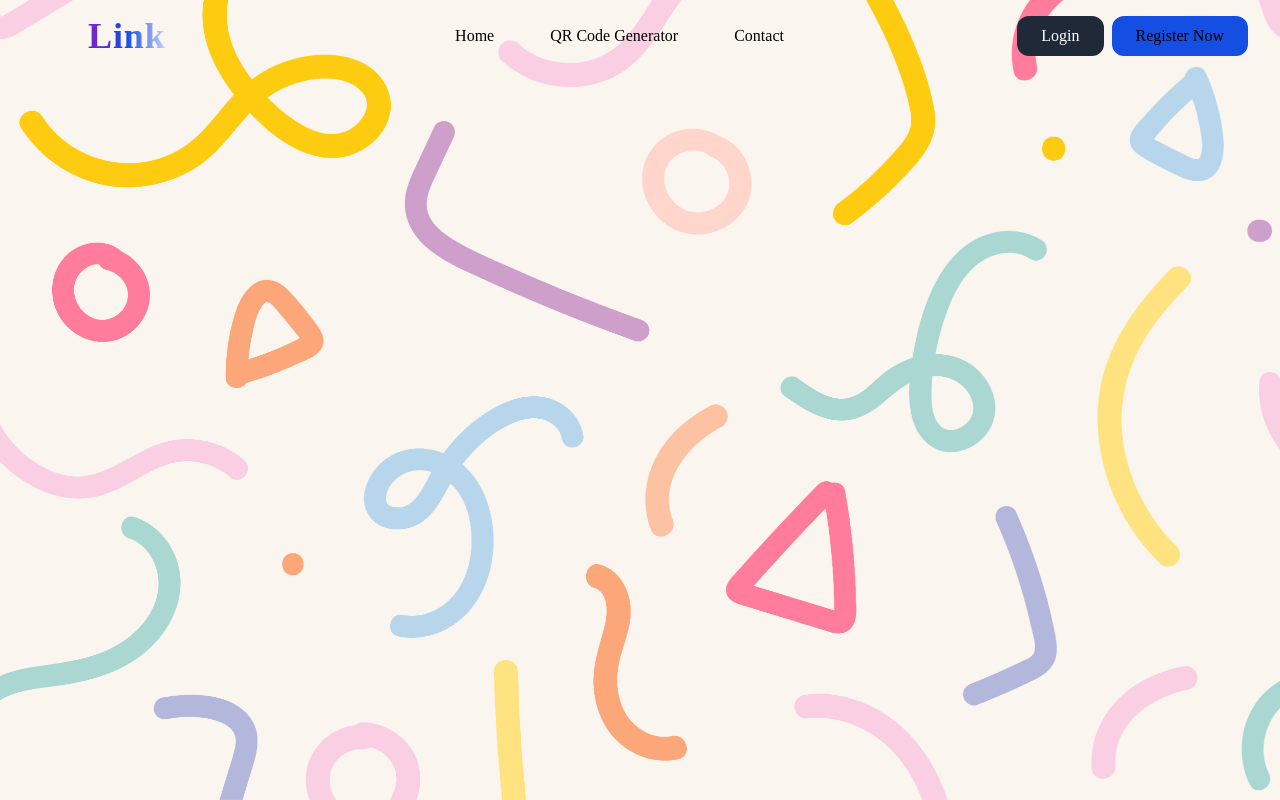
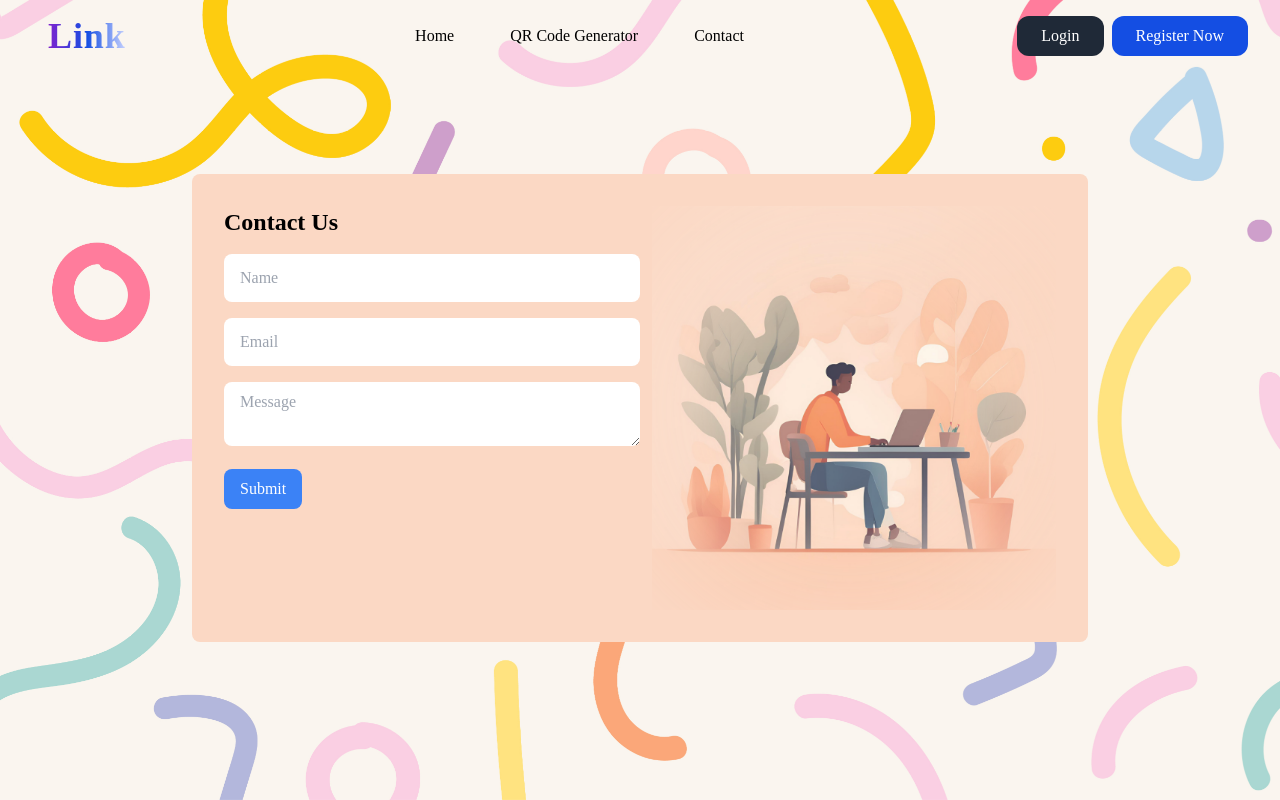
Before and after one commit to KadirOzerOzturk/url-shortener-frontend, a React (Create React App) app: page /contact in a window 1280 px wide. Built offline with nearby package versions, Linux system fonts and the light colour scheme.

Commit message:
feat: add Contact page and integrate with routing; enhance GoogleAds component for better ad loading

```diff
--- a/src/App.js
+++ b/src/App.js
@@ -4,6 +4,7 @@ import bg from "./assets/playfull-bg.jpg";
 import GoogleAds from "./components/GoogleAds";
 import QrGenerator from "./pages/QrGenerator"; // Yeni sayfanın importu
 import Home from "./pages/Home";
+import Contact from "./pages/Contact";
 
 function App() {
   return (
@@ -19,6 +20,7 @@ function App() {
         <Routes>
           <Route path="/" element={<Home />} />
           <Route path="/qr-generator" element={<QrGenerator />} />
+          <Route path="/contact" element={<Contact />} />
         </Routes>
 
         <div className="absolute top-1/2 left-0 transform -translate-y-1/2 ml-4 hidden md:block">
--- a/src/components/GoogleAds.jsx
+++ b/src/components/GoogleAds.jsx
@@ -1,27 +1,31 @@
-import React, { useEffect } from "react";
+import React, { useEffect, useRef, useState } from "react";
 
 function GoogleAds() {
+  const adRef = useRef(null);
+  const isPushed = useRef(false); // Track if adsbygoogle.push() has already been called
+
   useEffect(() => {
-    // Google Ads scriptini yüklemek
+    if (!window.adsbygoogle) {
+      // Load the AdSense script only once
       const script = document.createElement("script");
       script.src = "https://pagead2.googlesyndication.com/pagead/js/adsbygoogle.js";
       script.async = true;
       script.crossOrigin = "anonymous";
       script.onload = () => {
-      // Script yüklendikten sonra adsbygoogle.push() fonksiyonunu çağırıyoruz
-      if (window.adsbygoogle) {
+        if (adRef.current && !isPushed.current) {
+          window.adsbygoogle = window.adsbygoogle || [];
           window.adsbygoogle.push({});
+          isPushed.current = true; // Mark ads as initialized
         }
       };
 
       document.body.appendChild(script);
-
-    return () => {
-      // Component unmount olduğunda scripti kaldırıyoruz
-      document.body.removeChild(script);
-    };
-  }, []); // useEffect sadece component mount olduğunda çalışacak
-
+    } else if (adRef.current && !isPushed.current) {
+      // If script is already loaded, just push ads once
+      window.adsbygoogle.push({});
+      isPushed.current = true;
+    }
+  }, []);
   return (
     <div>
       <ins
@@ -36,6 +40,7 @@ function GoogleAds() {
         data-ad-format="auto"
         data-full-width-responsive="true"
       ></ins>
+
     </div>
   );
 }
--- a/src/components/Navbar.jsx
+++ b/src/components/Navbar.jsx
@@ -2,45 +2,124 @@ import React, { useEffect, useState } from "react";
 
 function Navbar() {
   const [isScrolled, setIsScrolled] = useState(false);
+  const [menuOpen, setMenuOpen] = useState(false);
 
   useEffect(() => {
     const handleScroll = () => {
-        if (window.scrollY > 50) {
-          setIsScrolled(true);
-        } else {
-          setIsScrolled(false);
-        }
+      setIsScrolled(window.scrollY > 50);
     };
 
     window.addEventListener("scroll", handleScroll);
     return () => window.removeEventListener("scroll", handleScroll);
   }, []);
+
   return (
-    <div className={`fixed top-0 left-0 right-0 z-50 flex justify-between items-center px-8 py-4 transition-all duration-300 ${isScrolled ? "bg-white shadow-md" : ""}`}>
+    <div>
+      {/* Navbar */}
+      <div
+        className={`fixed top-0 left-0 right-0 z-50 flex justify-between items-center px-8 py-4 transition-all duration-300 ${
+          isScrolled ? "bg-white shadow-md" : ""
+        }`}
+      >
+        {/* Logo */}
         <a
           href="/"
-        className="font-bold text-4xl tracking-wide mx-14 bg-gradient-to-r from-purple-700 via-[#144EE3] to-indigo-200 inline-block text-transparent bg-clip-text"
+          className="font-bold text-4xl tracking-wide mx-4 bg-gradient-to-r from-purple-700 via-[#144EE3] to-indigo-200 inline-block text-transparent bg-clip-text"
         >
           Link
         </a>
-      <div className="flex space-x-8">
+
+        {/* Desktop Menu */}
+        <div className="hidden sm:flex space-x-8">
           <a href="/" className="hover:text-gray-500 px-3 py-2 rounded-full">
             Home
           </a>
-        <a href="/qr-generator" className="hover:text-gray-500 px-3 py-2 rounded-full">
+          <a
+            href="/qr-generator"
+            className="hover:text-gray-500 px-3 py-2 rounded-full"
+          >
             QR Code Generator
           </a>
-        <a href="/" className="hover:text-gray-500 px-3 py-2 rounded-full">
+          <a href="/contact" className="hover:text-gray-500 px-3 py-2 rounded-full">
             Contact
           </a>
         </div>
-      <div className="flex space-x-2">
+
+        {/* Desktop Login/Register Buttons */}
+        <div className="hidden sm:flex space-x-2">
           <a href="/" className="rounded-xl bg-gray-800 text-white px-6 py-2">
             Login
           </a>
-        <a href="/" className="rounded-xl bg-[#144EE3] px-6 py-2">
+          <a href="/" className="rounded-xl bg-[#144EE3] px-6 py-2 text-white">
             Register Now
           </a>
+        </div>
+
+        {/* Mobile Menu Button */}
+        <div className="sm:hidden flex items-center">
+          <button
+            onClick={() => setMenuOpen(!menuOpen)}
+            className="text-gray-800 focus:outline-none"
+          >
+            {menuOpen ? (
+              <svg
+                className="w-6 h-6"
+                fill="none"
+                stroke="currentColor"
+                viewBox="0 0 24 24"
+                xmlns="http://www.w3.org/2000/svg"
+              >
+                <path
+                  strokeLinecap="round"
+                  strokeLinejoin="round"
+                  strokeWidth="2"
+                  d="M6 18L18 6M6 6l12 12"
+                ></path>
+              </svg>
+            ) : (
+              <svg
+                className="w-6 h-6"
+                fill="none"
+                stroke="currentColor"
+                viewBox="0 0 24 24"
+                xmlns="http://www.w3.org/2000/svg"
+              >
+                <path
+                  strokeLinecap="round"
+                  strokeLinejoin="round"
+                  strokeWidth="2"
+                  d="M4 6h16M4 12h16M4 18h16"
+                ></path>
+              </svg>
+            )}
+          </button>
+        </div>
+      </div>
+
+      {/* Mobile Menu */}
+      <div
+        className={`sm:hidden fixed top-16 left-0 right-0 bg-white shadow-md transition-all duration-300 ${
+          menuOpen ? "max-h-96 opacity-100 z-50" : "max-h-0 opacity-0 pointer-events-none"
+        }`}
+      >
+        <div className="flex flex-col space-y-4 py-4 px-8">
+          <a href="/" className="hover:text-gray-500 px-3 py-2">
+            Home
+          </a>
+          <a href="/qr-generator" className="hover:text-gray-500 px-3 py-2">
+            QR Code Generator
+          </a>
+          <a href="/contact" className="hover:text-gray-500 px-3 py-2">
+            Contact
+          </a>
+          <hr />
+          <a href="/" className="rounded-lg bg-gray-800 text-white px-6 py-2 text-center">
+            Login
+          </a>
+          <a href="/" className="rounded-lg bg-[#144EE3] text-white px-6 py-2 text-center">
+            Register Now
+          </a>
+        </div>
       </div>
     </div>
   );
--- /dev/null
+++ b/src/pages/Contact.jsx
@@ -0,0 +1,56 @@
+import React, { useState } from 'react'
+import { Helmet } from 'react-helmet'
+import contactus from "../assets/contactus.png"
+function Contact() {
+    const [form, setForm] = useState({
+        name: "",
+        email: "",
+        message: ""
+    })
+    const handleChange = (e) => {
+        setForm({ ...form, [e.target.name]: e.target.value })
+    }
+    const handleSubmit = (e) => {
+        e.preventDefault()
+        console.log(form)
+        setForm({
+            name: "",
+            email: "",
+            message: ""
+        })
+    }
+    return (
+        <div className="flex items-center justify-center w-full min-h-screen p-4">
+            <Helmet>
+                <title>Contact Us</title>
+                <meta name="description" content="Get in touch with us for any queries or support related to our QR Code Generator." />
+                <meta name="keywords" content="Contact, QR Code support, QR code generator help, customer support" />
+                <meta name="robots" content="index, follow" />
+                <meta property="og:title" content="Contact Us - QR Code Generator" />
+                <meta property="og:description" content="Get in touch with us for any queries or support related to our QR Code Generator." />
+                <meta property="og:image" content="URL_TO_YOUR_CONTACT_IMAGE" />
+                <meta property="og:url" content="https://www.shorterly.net/contact" />
+            </Helmet>
+            <div className='bg-[#FBD8C4] w-full max-w-4xl rounded-lg p-8 flex flex-col md:flex-row'>
+                <form className='w-full md:w-1/2'>
+                    <h1 className='text-2xl font-bold mb-4'>Contact Us</h1>
+                    <input type="text" placeholder='Name' className='w-full h-12 px-4 mb-4 rounded-lg' onChange={handleChange} name="name" value={form.name} />
+                    <input type="email" placeholder='Email' className='w-full h-12 px-4 mb-4 rounded-lg' onChange={handleChange} name="email" value={form.email} />
+                    <textarea placeholder='Message' className='w-full   max-h-32 px-4 mb-4 py-2 rounded-lg' onChange={handleChange} name="message" value={form.message}></textarea>
+                    <button type='submit' className='bg-blue-500 text-white px-4 py-2 rounded-lg' onClick={handleSubmit}>Submit</button>
+                </form>
+                <img
+                    src={contactus}
+                    alt="Contact Us"
+                    className="opacity-90 pl-3 rounded-xl hidden md:block md:w-1/2"
+                    style={{
+                        WebkitMaskImage: "radial-gradient(circle, rgba(0,0,0,1) 40%, rgba(0,0,0,0) 100%)",
+                        maskImage: "radial-gradient(circle, rgba(0,0,0,1) 40%, rgba(0,0,0,0) 100%)"
+                    }}
+                />
+            </div>
+        </div>
+    )
+}
+
+export default Contact
```
Also changed, not shown: src/pages/QrGenerator.jsx (+26 -19 lines), src/assets/contactus.png (added). Lines whose indentation alone changed are shown as unchanged.
